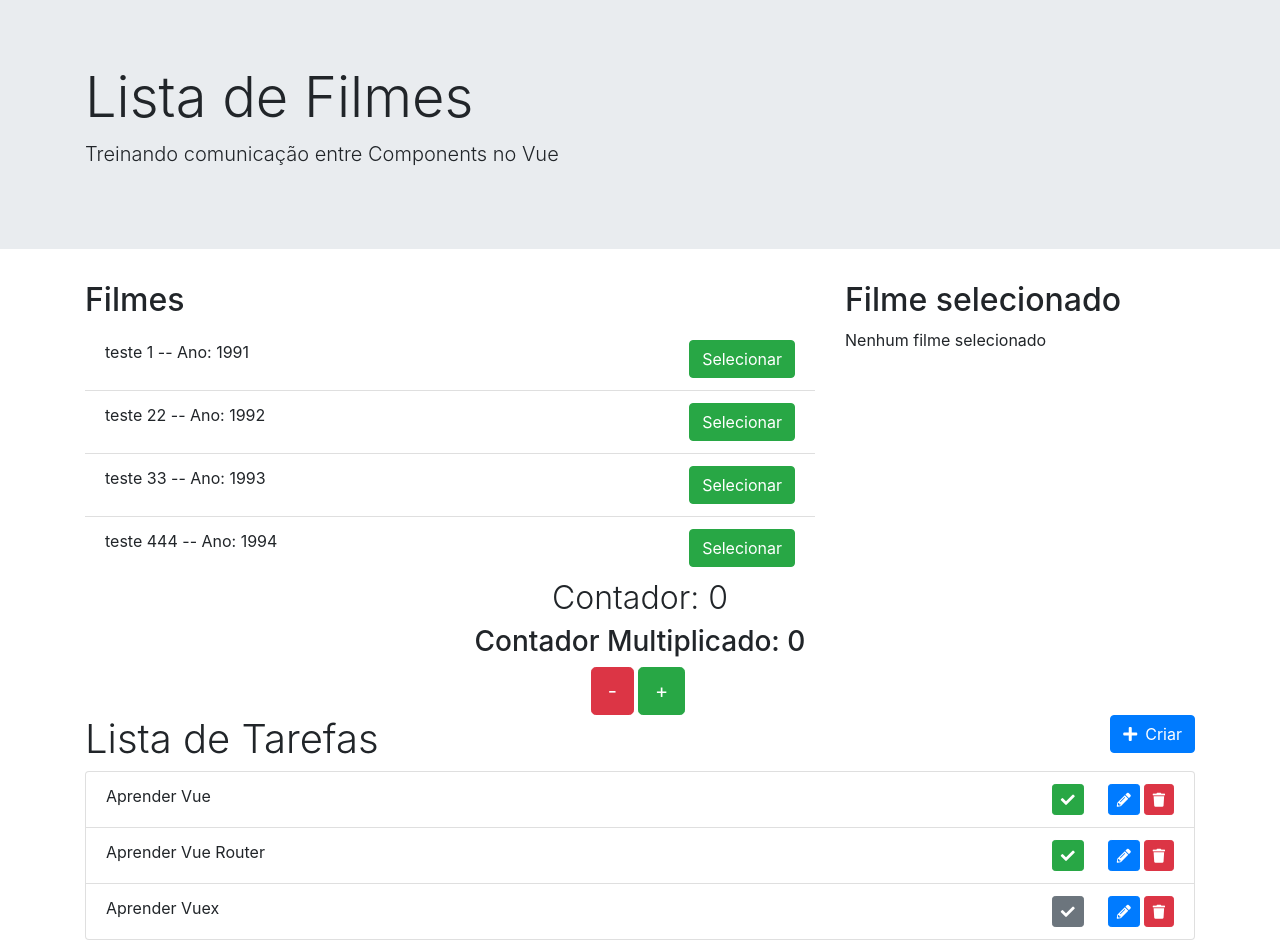
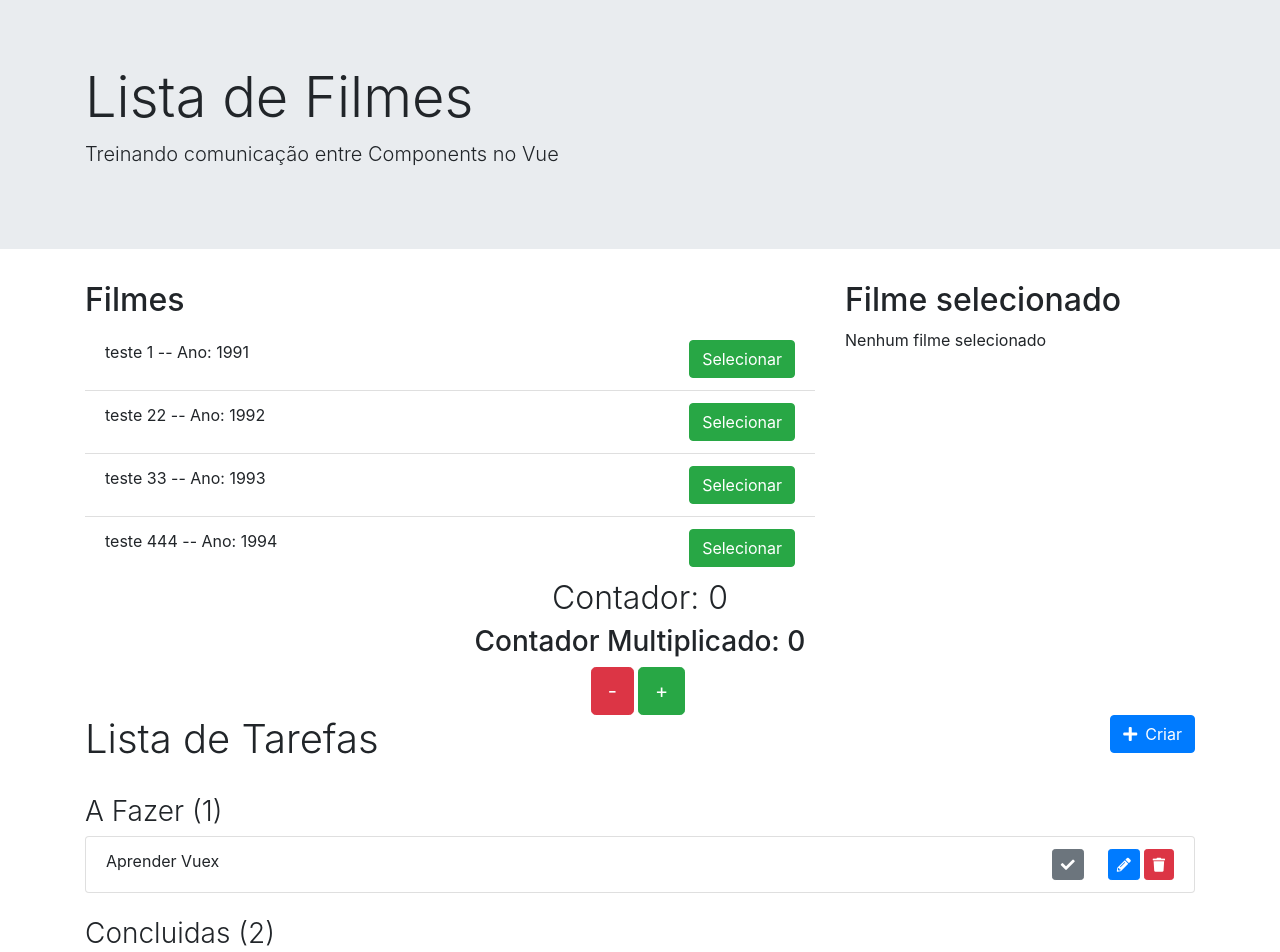
Before and after one commit to anapf9/todos-lists-wallets, a Vue app: page / in a window 1280 px wide. Shown: the top 952 px of the page. Built offline with nearby package versions, Linux system fonts and the light colour scheme.

Commit message:
acessando getters como propriedades

```diff
--- a/src/components/TarefasLista.vue
+++ b/src/components/TarefasLista.vue
@@ -15,20 +15,34 @@
             </div>
         </div>
 
-        <ul class="list-group" v-if="tarefas.length > 0">
+        <h3 class="font-weight-light mt-4">A Fazer ({{ $store.getters.tarefasAFazer.length }})</h3>
+
+
+        <ul class="list-group" v-if="$store.getters.tarefasAFazer.length > 0">
             <TarefasListaIten
-                v-for="tarefa in tarefas"
+                v-for="tarefa in $store.getters.tarefasAFazer"
                 :key="tarefa.id"
                 :tarefa="tarefa"
                 @editar="selecionarTarefaParaEdicao" />
         </ul>
 
-        <p v-else>Nenhuma tarefa criada.</p>
+        <p v-else>Nenhuma tarefa a fazer</p>
+
+        <h3 class="font-weight-light mt-4">Concluidas ({{ $store.getters.totalDeTarefasConcluidas }})</h3>
+
+        <ul class="list-group" v-if="tarefasConcluidas.length > 0">
+            <TarefasListaIten
+                v-for="tarefa in tarefasConcluidas"
+                :key="tarefa.id"
+                :tarefa="tarefa"
+                @editar="selecionarTarefaParaEdicao" />
+        </ul>
+
+        <p v-else>Nenhuma tarefa foi concluida</p>
 
         <TarefaSalvar
             v-if="exibirFormulario"
             :tarefa="tarefaSelecionada" />
-
 
     </div>
 </template>
@@ -51,7 +65,10 @@ export default {
         }
     },
     computed:{
-        ...mapState(['tarefas'])
+        ...mapState(['tarefas']),
+        tarefasConcluidas () {
+            return this.$store.getters.tarefasConcluidas
+        }
     },
     methods: {
         exibirFormularioCriarTarefa(event) {
```
